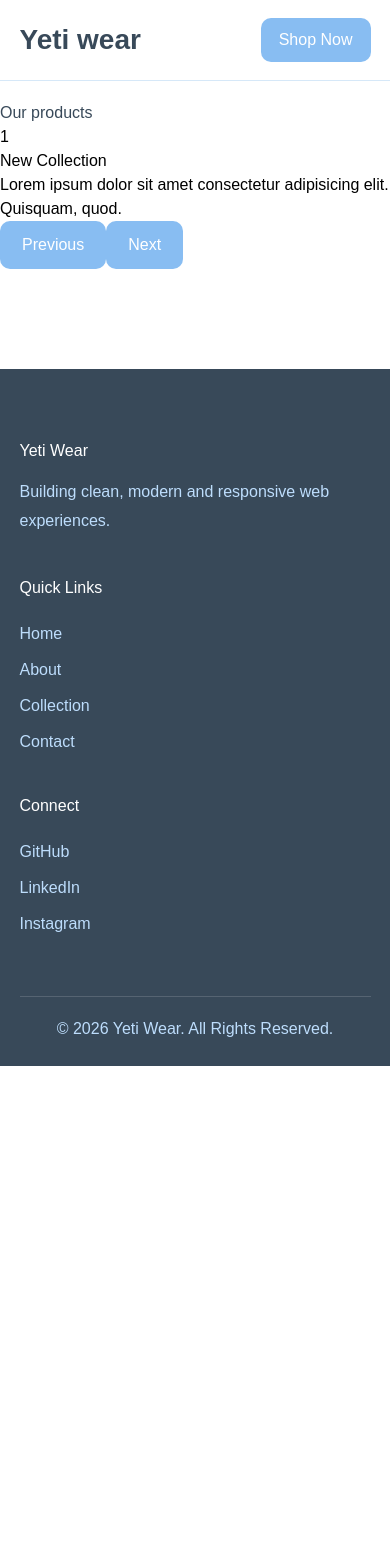
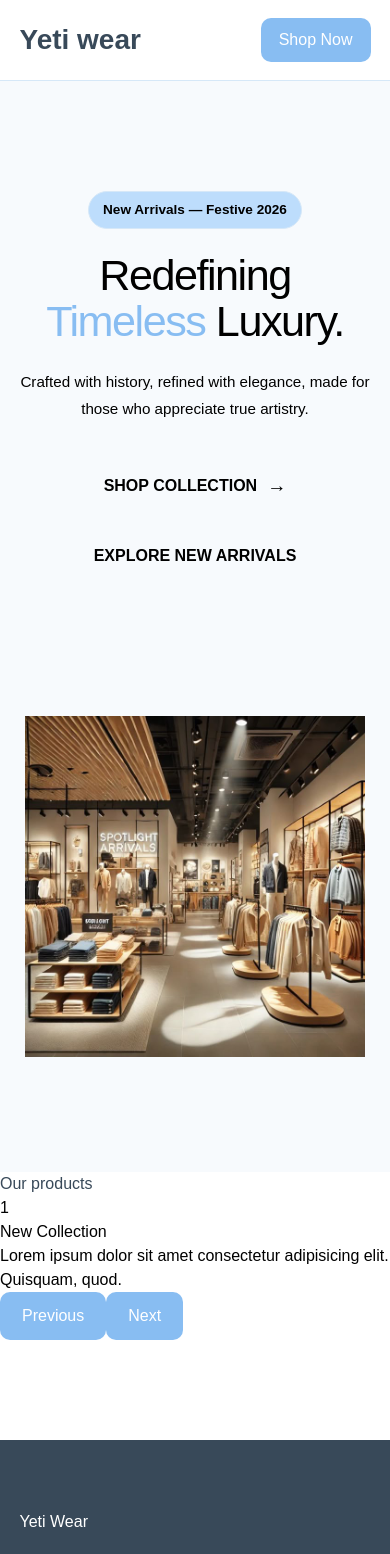
Before and after one commit to lemonhuhh/Learning-React, a React (Vite) app in the folder Frontend-kansa-clo/: page / in a window 390 px wide. Shown: the top 1554 px of the page. Before the commit the page ends 1066 px from the top, so only its background shows below. Built offline with nearby package versions, Linux system fonts and the light colour scheme.

Commit message:
Created hero section

```diff
--- a/Frontend-kansa-clo/src/css/Header.css
+++ b/Frontend-kansa-clo/src/css/Header.css
@@ -17,7 +17,7 @@
 
   background: rgba(255, 255, 255, 0.75);
   backdrop-filter: blur(12px);
-  margin-bottom: 20px;
+
   border-bottom: 1px solid var(--border);
 }
 
--- /dev/null
+++ b/Frontend-kansa-clo/src/css/Hero.css
@@ -0,0 +1,269 @@
+.hero {
+  min-height: 100vh;
+  padding: 120px 0 80px;
+
+  background: var(--bg);
+
+  display: flex;
+  align-items: center;
+
+  overflow: hidden;
+}
+
+
+.hero-container {
+  width: 90%;
+  max-width: 1200px;
+
+  margin: 0 auto;
+
+  display: grid;
+  grid-template-columns: 1.05fr 0.95fr;
+
+  align-items: center;
+
+  gap: 70px;
+}
+
+
+.hero-content {
+  position: relative;
+  z-index: 2;
+}
+
+
+
+.hero-badge {
+  display: inline-flex;
+  align-items: center;
+
+  padding: 8px 14px;
+
+  margin-bottom: 24px;
+
+  border: 1px solid var(--border);
+
+  border-radius: 50px;
+
+  background: var(--surface);
+
+  color: var(--primary-dark);
+
+  font-size: 0.85rem;
+  font-weight: 600;
+}
+
+
+
+.hero-content h1 {
+  max-width: 700px;
+
+  margin: 0 0 24px;
+
+  color: var(--text);
+
+  font-size: clamp(3rem, 6vw, 5rem);
+
+  line-height: 1.05;
+
+  letter-spacing: -2px;
+}
+
+.hero-content h1 span {
+  color: var(--primary);
+}
+
+
+.hero-content p {
+  max-width: 600px;
+
+  margin-bottom: 35px;
+
+  color: var(--text-secondary);
+
+  font-size: 1.05rem;
+
+  line-height: 1.8;
+}
+
+
+.hero-actions {
+  display: flex;
+
+  align-items: center;
+
+  gap: 15px;
+
+  margin-bottom: 50px;
+}
+
+.hero-btn {
+  display: inline-flex;
+
+  align-items: center;
+  justify-content: center;
+
+  gap: 10px;
+
+  padding: 14px 22px;
+
+  border-radius: var(--radius-md);
+
+  text-decoration: none;
+
+  font-weight: 600;
+
+  transition: var(--transition);
+}
+
+
+.hero-btn.primary {
+  background: var(--btn-primary);
+
+  color: var(--text-white);
+
+  box-shadow: var(--shadow-sm);
+}
+
+.hero-btn.primary:hover {
+  background: var(--btn-primary-hover);
+
+  transform: translateY(-3px);
+
+  box-shadow: var(--shadow-md);
+}
+
+.hero-btn.primary span {
+  font-size: 1.2rem;
+
+  transition: transform 0.3s ease;
+}
+
+.hero-btn.primary:hover span {
+  transform: translateX(4px);
+}
+
+
+
+.hero-btn.secondary {
+  background: transparent;
+
+  border: 1px solid var(--border-dark);
+
+  color: var(--text);
+}
+
+.hero-btn.secondary:hover {
+  background: var(--surface-secondary);
+
+  border-color: var(--primary);
+
+  transform: translateY(-3px);
+}
+
+
+.hero-visual {
+  position: relative;
+
+  min-height: 500px;
+
+  display: flex;
+
+  align-items: center;
+  justify-content: center;
+}
+
+
+.hero-card {
+  position: relative;
+
+  z-index: 2;
+
+  width: 100%;
+  max-width: 470px;
+
+  overflow: hidden;
+
+  box-shadow: var(--shadow-lg);
+
+  transform: rotate(2deg);
+
+}
+
+
+@media (max-width: 900px) {
+  .hero-container {
+    grid-template-columns: 1fr;
+
+    text-align: center;
+
+    gap: 50px;
+  }
+
+  .hero-content > p {
+    margin-left: auto;
+    margin-right: auto;
+  }
+
+  .hero-actions {
+    justify-content: center;
+  }
+
+  .hero-meta {
+    justify-content: center;
+  }
+
+  .hero-visual {
+    min-height: 450px;
+  }
+}
+
+@media (max-width: 600px) {
+  .hero {
+    padding: 110px 0 60px;
+  }
+
+  .hero-container {
+    width: 92%;
+
+    gap: 30px;
+  }
+
+  .hero-content h1 {
+    font-size: 2.7rem;
+
+    letter-spacing: -1.5px;
+  }
+
+  .hero-content > p {
+    font-size: 0.95rem;
+  }
+
+  .hero-actions {
+    flex-direction: column;
+
+    width: 100%;
+  }
+
+  .hero-btn {
+    width: 100%;
+  }
+
+  .hero-meta {
+    gap: 15px;
+  }
+
+  .hero-meta-item strong {
+    font-size: 1.2rem;
+  }
+
+  .hero-meta-item span {
+    font-size: 0.7rem;
+  }
+
+  .hero-card {
+    transform: none;
+
+    width: 95%;
+  }
+}
--- a/Frontend-kansa-clo/src/main.jsx
+++ b/Frontend-kansa-clo/src/main.jsx
@@ -5,6 +5,7 @@ import App from "./App.jsx";
 import "./test.css";
 import "./css/Footer.css";
 import "./css/Header.css";
+import "../src/css/Hero.css";
 
 createRoot(document.getElementById("root")).render(
   <BrowserRouter>
--- a/Frontend-kansa-clo/src/pages/Home.jsx
+++ b/Frontend-kansa-clo/src/pages/Home.jsx
@@ -4,6 +4,7 @@ import Footer from "../components/Footer";
 import Productcard from "../components/reusable/Productcard";
 import Herobanner from "../data/Heroslider";
 import { useState } from "react";
+import hero from "../assets/hero.jpg"
 
 // function Home() {
 //   const clothes = [
@@ -80,17 +81,56 @@ function Home() {
   ];
   localStorage.setItem("name", "Prabin");
   localStorage.setItem("age", 25);
-  localStorage.setItem("Names",JSON.stringify(name))
+  localStorage.setItem("Names", JSON.stringify(name));
 
   return (
     <>
+      <section className="hero">
+        <div className="hero-container">
+          <div className="hero-content">
+            <span className="hero-badge">New Arrivals — Festive 2026</span>
+
+            <h1>
+              Redefining
+              <span> Timeless </span>
+              Luxury.
+            </h1>
+
+            <p>
+              Crafted with history, refined with elegance, made for those who appreciate true artistry.
+            </p>
+
+            <div className="hero-actions">
+              <a href="#" className="hero-btn primary">
+                SHOP COLLECTION
+                <span>→</span>
+              </a>
+
+              <a href="#" className="hero-btn secondary ">
+                EXPLORE NEW ARRIVALS
+              </a>
+            </div>
+          </div>
+
+          <div className="hero-visual">
+
+            <div className="hero-card">
+              <div className="hero-card-image">
+                <img
+                  src={hero}
+                  alt="Hero"
+                />
+              </div>
+            </div>
+          </div>
+        </div>
+      </section>
       <div>
         <h1 className="text-(--product-title)">Our products</h1>
       </div>
       {/* <div>
         <Productcard />
       </div> */}
-
       <section>
         <div>
           {Herobanner.map((slide, index) => (
```
Also changed, not shown: Frontend-kansa-clo/src/assets/hero.jpg (added).
